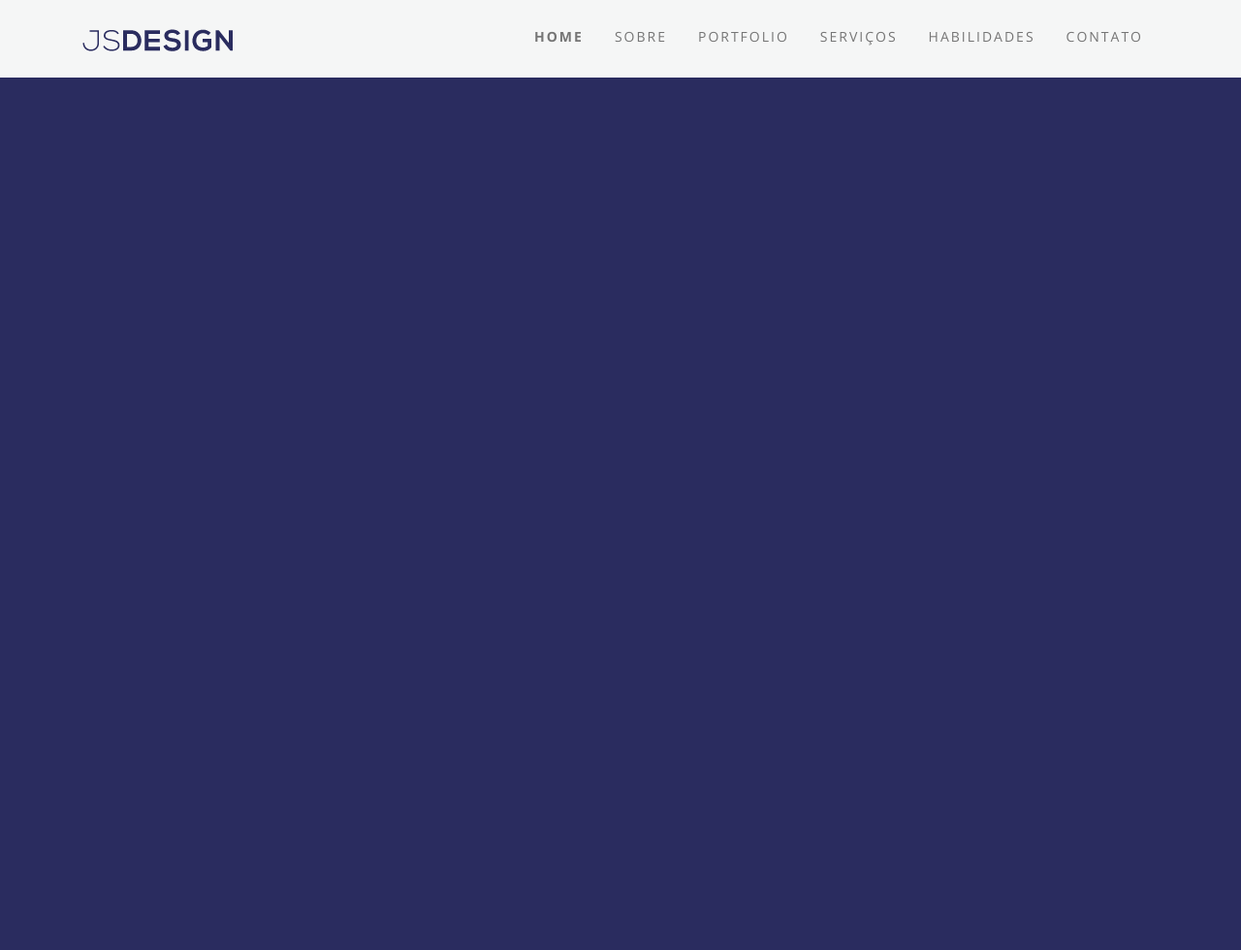
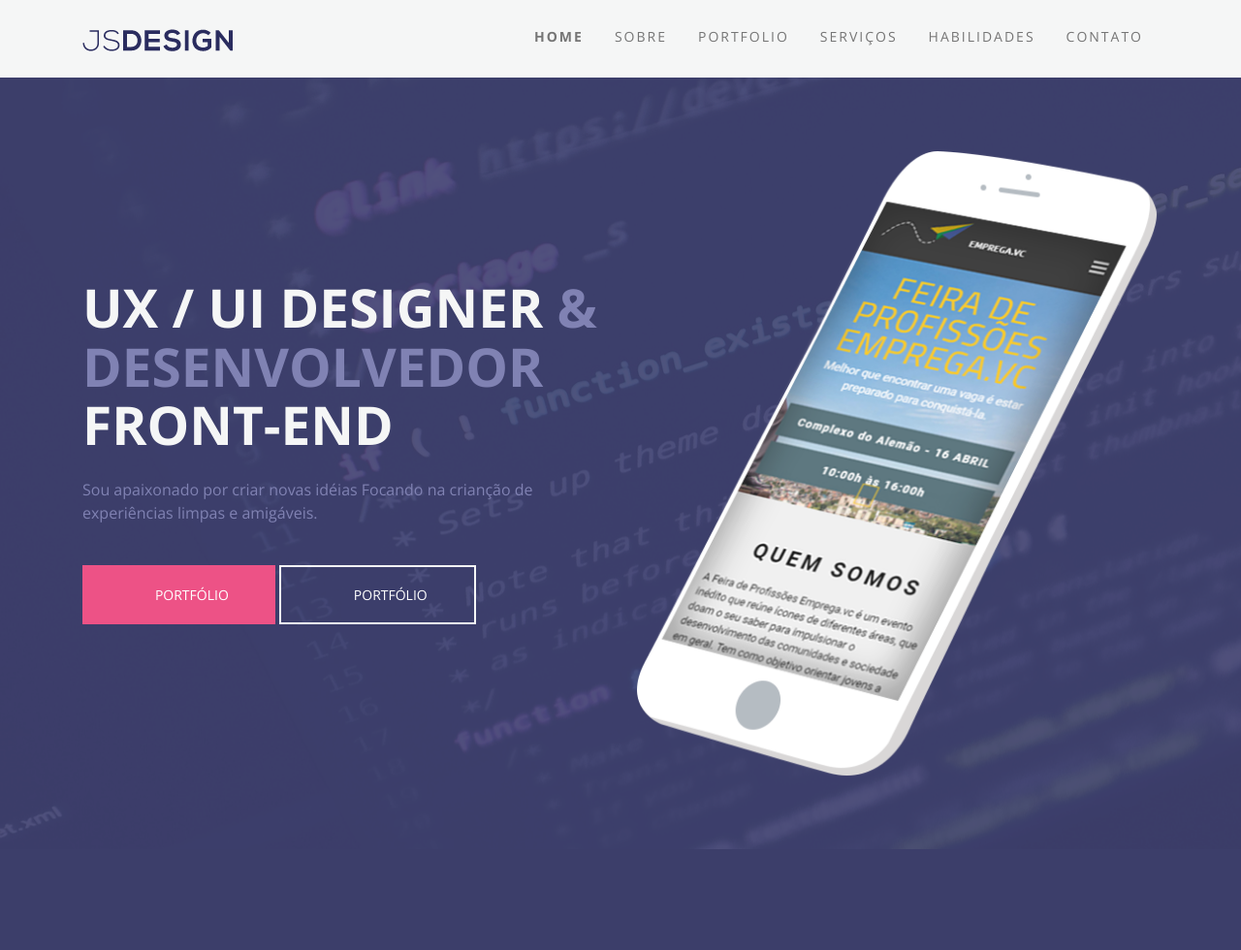
Before and after one commit to JonasJs/jsdesign, a PHP site: page / in a window 1280 px wide. Shown: the whole page at 97% size. After the commit the page ends 876 px from the top, so only its background shows below. Run offline with PHP 8.4, Linux system fonts and the light colour scheme; some web fonts are replaced.

Commit message:
desktop header finalized

```diff
--- a/gulpfile.js
+++ b/gulpfile.js
@@ -4,7 +4,7 @@ var watch = require('gulp-watch');
 
 // task para o sass
 gulp.task('sass', function () {
- return gulp.src('source/sass/**/*.scss')
+ return gulp.src('source/sass/*.scss')
    .pipe(sass({outputStyle: 'compressed'}).on('error', sass.logError))
    .pipe(gulp.dest('assets/style'));
 });
--- a/index.php
+++ b/index.php
@@ -47,7 +47,19 @@
 		</div>
 	</nav>
 	<header class="header">
-
+		<div class="container">
+			<div class="row">
+				<div class="col-xl-6 col-lg-7 content">
+					<h1>UX / UI DESIGNER <span>& <br>DESENVOLVEDOR</span><br>FRONT-END</h1>
+					<p>Sou apaixonado por criar novas idéias Focando na crianção de experiências limpas e amigáveis.</p>
+					<a href="" class="btn-primary"><i class="fa fa-eye" aria-hidden="true"></i>PORTFÓLIO</a>
+					<a href="" class="btn-secondary"><i class="fa fa-eye" aria-hidden="true"></i>PORTFÓLIO</a>
+				</div>
+				<div class="col-xl-6 col-lg-5">
+					<img src="assets/images/cel-header.png" class="img-fluid" alt="" width="547" height="600">
+				</div>
+			</div>
+		</div>
 	</header>
 
 
--- a/source/sass/_variables.scss
+++ b/source/sass/_variables.scss
@@ -1,8 +1,14 @@
+
+/***** Variaveis *****/
 
 //Background
 $background-primary: #F5F6F6;
 $background-secondary: #2A2C5F;
 
 //Fonts
-$font-color: #95989A;
+$font-color: #F5F6F6;
 $font-menu: #757575;
+$font-secondary: #7375AB;
+
+//Botão
+$btn-primary:#EC407A;
--- /dev/null
+++ b/source/sass/components/_header.scss
@@ -0,0 +1,36 @@
+.header{
+	width:100%;
+	background:$background-secondary;
+	color:$background-primary;
+	opacity:0.9;
+	position: relative;
+	padding: 72px 0;
+	&::after{
+		content:"";
+		background-image:url("../images/bg-header.png");
+		position:absolute;
+		top: 0;
+		left: 0;
+		bottom: 0;
+		right: 0;
+		opacity:0.1;
+		z-index: -2;
+	}
+	.content{
+		opacity:1;
+		margin-top: 35px;
+		h1{
+			margin-top: 100px;
+			font-size: 55px;
+			font-weight: bold;
+			span{
+				color: $font-secondary;
+			}
+		}
+		p{
+			margin:24px 0 60px 0;
+			color: $font-secondary;
+		}
+	}
+
+}
--- a/source/sass/components/_menu.scss
+++ b/source/sass/components/_menu.scss
@@ -29,8 +29,3 @@
 		font-weight: bold;
 	}
 }
-.header{
-	width:100%;
-	height:900px;
-	background: $background-secondary ;
-}
--- a/source/sass/main.scss
+++ b/source/sass/main.scss
@@ -7,6 +7,7 @@
 
 //Components
 @import "components/menu";
+@import "components/header";
 @import "variables";
 
 
@@ -17,4 +18,39 @@
 }
 a{
 	color: $font-color;
+	&:hover{
+		text-decoration:none;
+	}
 }
+p{
+	font-size: 16px;
+}
+.btn-primary{
+	margin-top:40px;
+	padding: 21px 48px;
+	font-size: 14px;
+	text-transform: uppercase;
+	background: $btn-primary;
+	&:hover{
+		background: #E52264;
+	}
+	.fa{
+		margin-right: 16px;
+	}
+}
+.btn-secondary{
+	margin-top:40px;
+	padding: 19px 48px;
+	font-size: 14px;
+	text-transform: uppercase;
+	border: 2px solid $font-color;
+	background: none;
+	&:hover{
+		background: $font-color;
+		color:$background-secondary;
+		border: 2px solid $font-color;
+	}
+	.fa{
+		margin-right: 16px;
+	}
+}
```
Also changed, not shown: assets/images/Sem Título-1@2x.png (added), assets/images/bg-header.png (added), assets/images/cel-header.png (added), assets/style/font-awesome/scss/font-awesome.css (deleted), assets/style/main.css.
